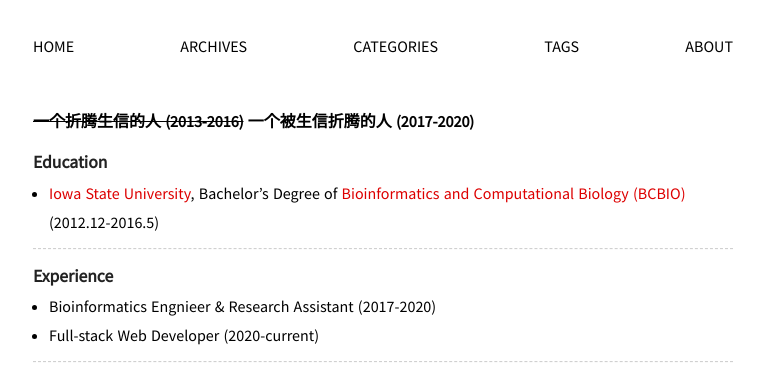
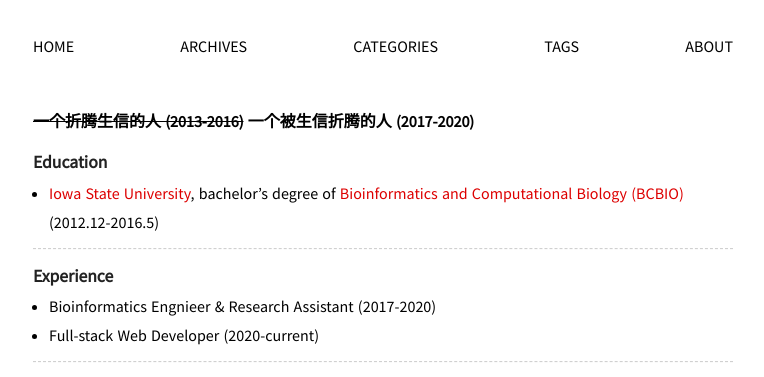
Before and after one commit to shenlu89/shenlu.me, a Jekyll site: the page built from about/index.md, in a window 1280 px wide. Shown: the top 377 px of the page, without its empty margins (257-1021 px from the left). Built offline with Jekyll 4.4.1, drawn with Linux system fonts in a browser that asks for light colours; nearby versions of some CDN libraries; a style sheet for code colours, icons or effects is not loaded.

```diff
--- a/about/index.md
+++ b/about/index.md
@@ -8,7 +8,7 @@ comments: no
 
 ### Education
 
-- [Iowa State University](https://www.iastate.edu/){:target="_blank"}, Bachelor's Degree of [Bioinformatics and Computational Biology (BCBIO)](https://catalog.iastate.edu/azcourses/bcbio/){:target="_blank"} (2012.12-2016.5)
+- [Iowa State University](https://www.iastate.edu/){:target="_blank"}, bachelor's degree of [Bioinformatics and Computational Biology (BCBIO)](https://catalog.iastate.edu/azcourses/bcbio/){:target="_blank"} (2012.12-2016.5)
 
 ----
 ### Experience
```
